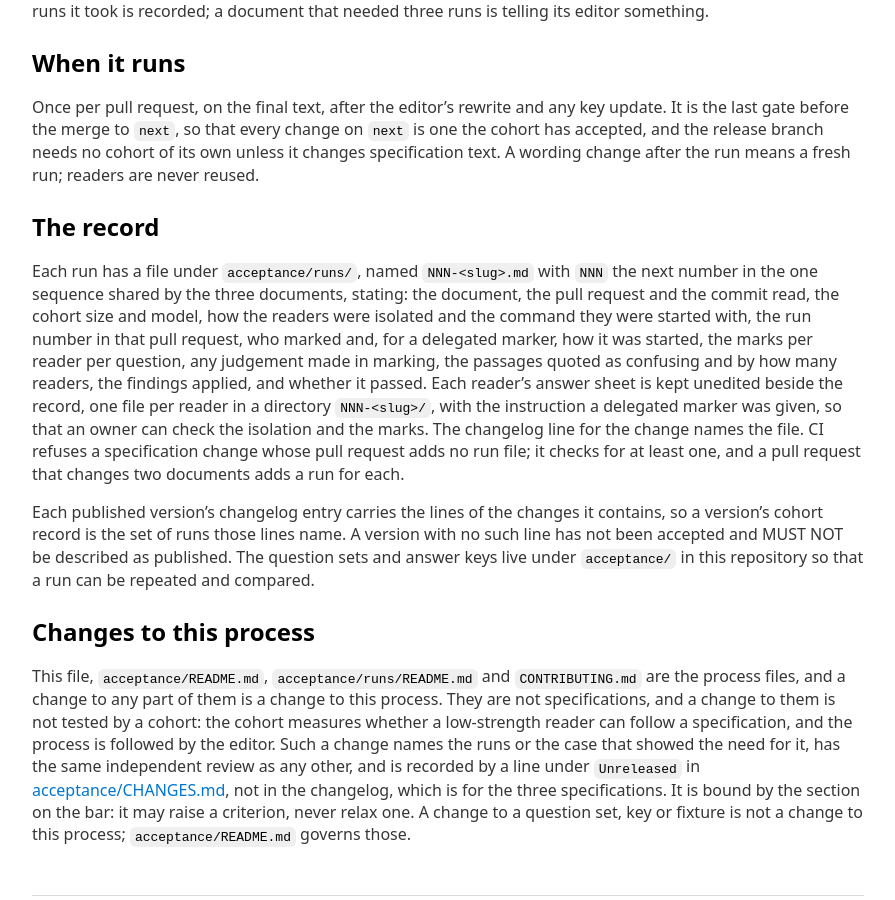
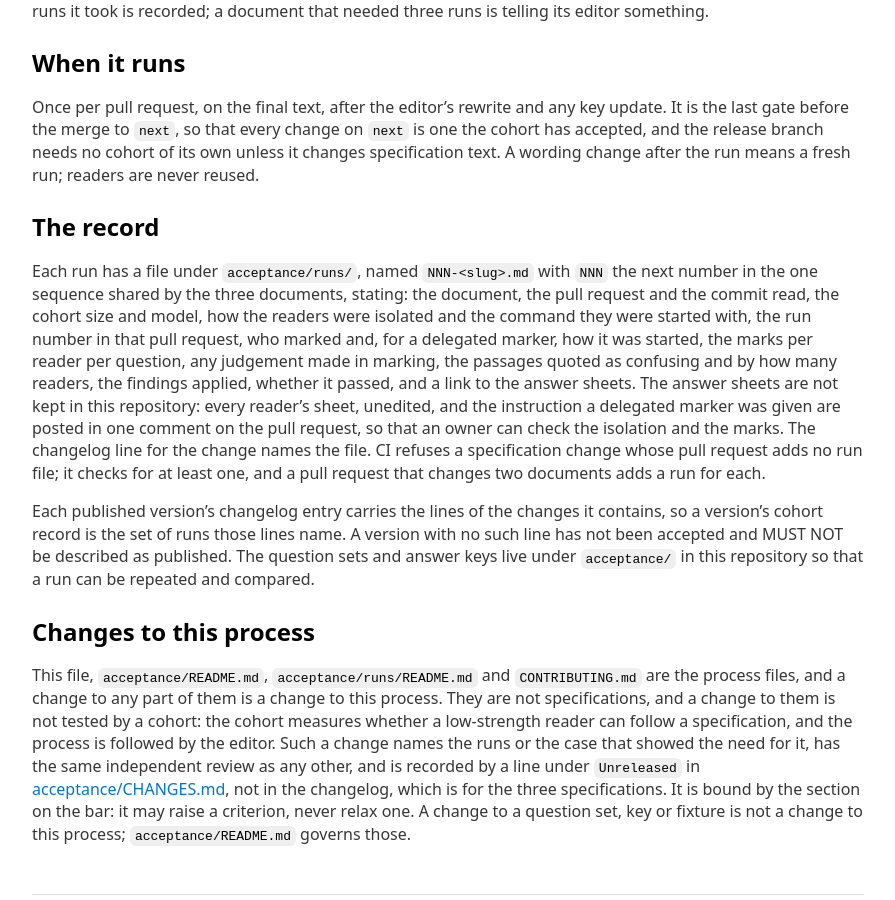
Before and after one commit to Defence-Before-Fix/defence-before-fix.github.io, a Jekyll site: the page built from ACCEPTANCE.md, in a window 1280 px wide and 900 px high, scrolled down 3601 px. Shown: the whole window, without its empty margins (192-1087 px from the left). Built offline with Jekyll 4.4.1, drawn with Linux system fonts in a browser that asks for light colours; our own code applies the rules of GitHub Pages for plain Markdown files; some of the changed text lies outside the part shown.

Commit message:
Acceptance process: answer sheets posted on the pull request, not kept in the repository
The owner chose to keep the repository from growing by five or more sheet files a run. The
record links one pull request comment holding every sheet unedited and the instruction a
delegated marker was given. A process change carries no run placeholder: it is recorded in
acceptance/CHANGES.md and is not tested by a cohort, as ACCEPTANCE.md already says.

Co-Authored-By: Claude Opus 5.5 <noreply@anthropic.com>

```diff
--- a/ACCEPTANCE.md
+++ b/ACCEPTANCE.md
@@ -35,8 +35,8 @@ test is run with a low-strength model so that clarity is measured at the floor,
 - Readers are run **after** every stronger review has been applied. They are the last gate, not
   the first draft.
 
-The isolation rule above and the answer sheets kept under [The record](#the-record) apply to runs
-from 019 onwards; runs 16 to 18 stand as recorded.
+The isolation rule above and the answer sheets posted under [The record](#the-record) apply to
+runs from 019 onwards; runs 16 to 18 stand as recorded.
 
 ## The question set
 
@@ -176,10 +176,11 @@ the one sequence shared by the three documents, stating: the document, the pull
 commit read, the cohort size and model, how the readers were isolated and the command they were
 started with, the run number in that pull request, who marked and, for a delegated marker, how it
 was started, the marks per reader per question, any judgement made in marking, the passages
-quoted as confusing and by how many readers, the findings applied, and whether it passed. Each
-reader's answer sheet is kept unedited beside the record, one file per reader in a directory
-`NNN-<slug>/`, with the instruction a delegated marker was given, so that an owner can check the
-isolation and the marks. The changelog line for the change names the file. CI refuses a
+quoted as confusing and by how many readers, the findings applied, whether it passed, and a link
+to the answer sheets. The answer sheets are not kept in this repository: every reader's sheet,
+unedited, and the instruction a delegated marker was given are posted in one comment on the pull
+request, so that an owner can check the isolation and the marks. The changelog line for the
+change names the file. CI refuses a
 specification change whose pull request adds no run file; it checks for at least one, and a pull
 request that changes two documents adds a run for each.
 
```
Also changed, not shown: acceptance/CHANGES.md (+3 -2 lines), acceptance/README.md (+2 -2 lines), acceptance/runs/README.md (+3 -3 lines).
